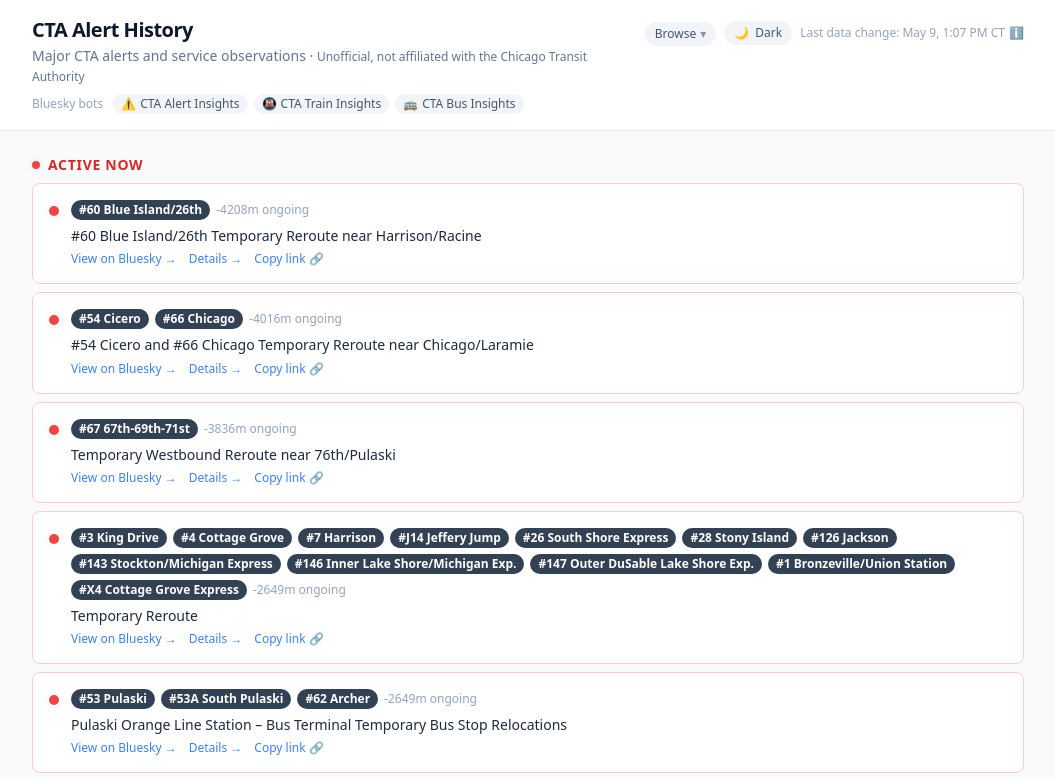
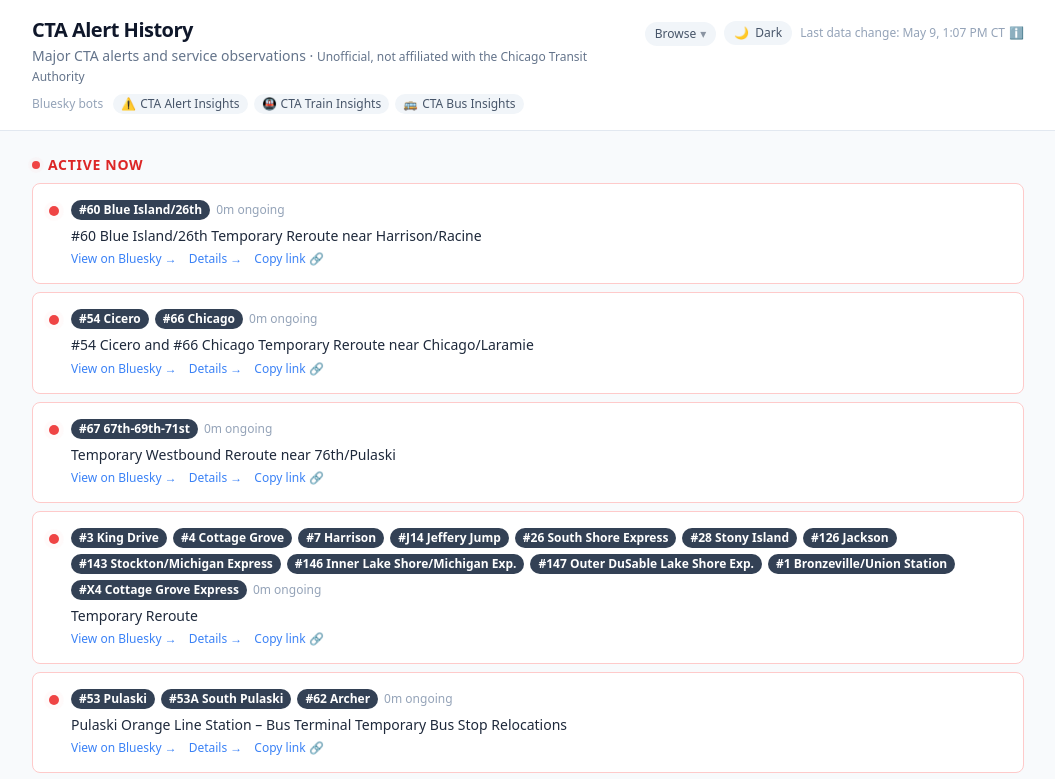
Before and after one commit to cailinpitt/chicago-transit-alerts, a React (Vite) app: page / in a window 1280 px wide. Shown: the top 779 px of the page, without its empty margins (112-1167 px from the left). Built offline with nearby package versions, Linux system fonts and the light colour scheme.

Commit message:
Roll active-alert elapsed time past 24h into days

```diff
--- a/scripts/generate-feed.js
+++ b/scripts/generate-feed.js
@@ -23,6 +23,9 @@
 const OUT = resolve(ROOT, 'dist', 'feed.xml');
 
 const SITE = 'https://chicagotransitalerts.app';
+// The 2026 here is the tag URI authority date (RFC 4151) — pinned forever,
+// not a "current year". Changing it would alter every entry <id> and re-mark
+// every subscriber's read entries as unread.
 const FEED_ID = 'tag:chicagotransitalerts.app,2026:feed';
 const ENTRY_LIMIT = 50;
 
--- a/src/components/ActiveAlerts.jsx
+++ b/src/components/ActiveAlerts.jsx
@@ -12,10 +12,7 @@
 function ActiveCard({ incident, now, isNew, typicalDurations, stationIndex }) {
   const isAlert = !!incident.alert_id;
   const startTs = incident.first_seen_ts || incident.ts;
-  const elapsedMin = Math.round((now - startTs) / 60_000);
-  const elapsedHours = Math.floor(elapsedMin / 60);
-  const elapsedRemMin = elapsedMin % 60;
-  const elapsedText = elapsedHours > 0 ? `${elapsedHours}h ${elapsedRemMin}m` : `${elapsedMin}m`;
+  const elapsedText = formatDuration(now - startTs) ?? '0m';
 
   // Look up the cohort median for this incident's (kind, line, signal) bucket.
   // Pure CTA alerts return a null key and get no hint — there's no honest
```
